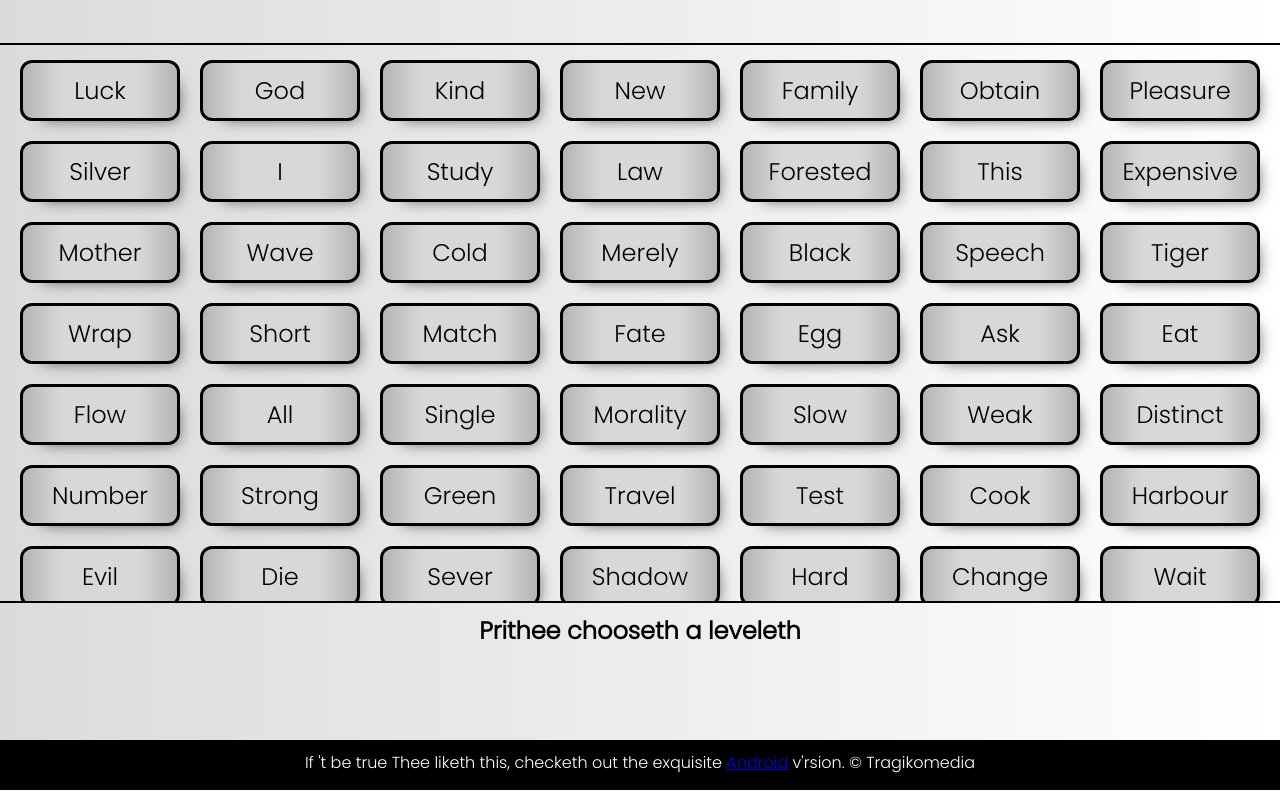
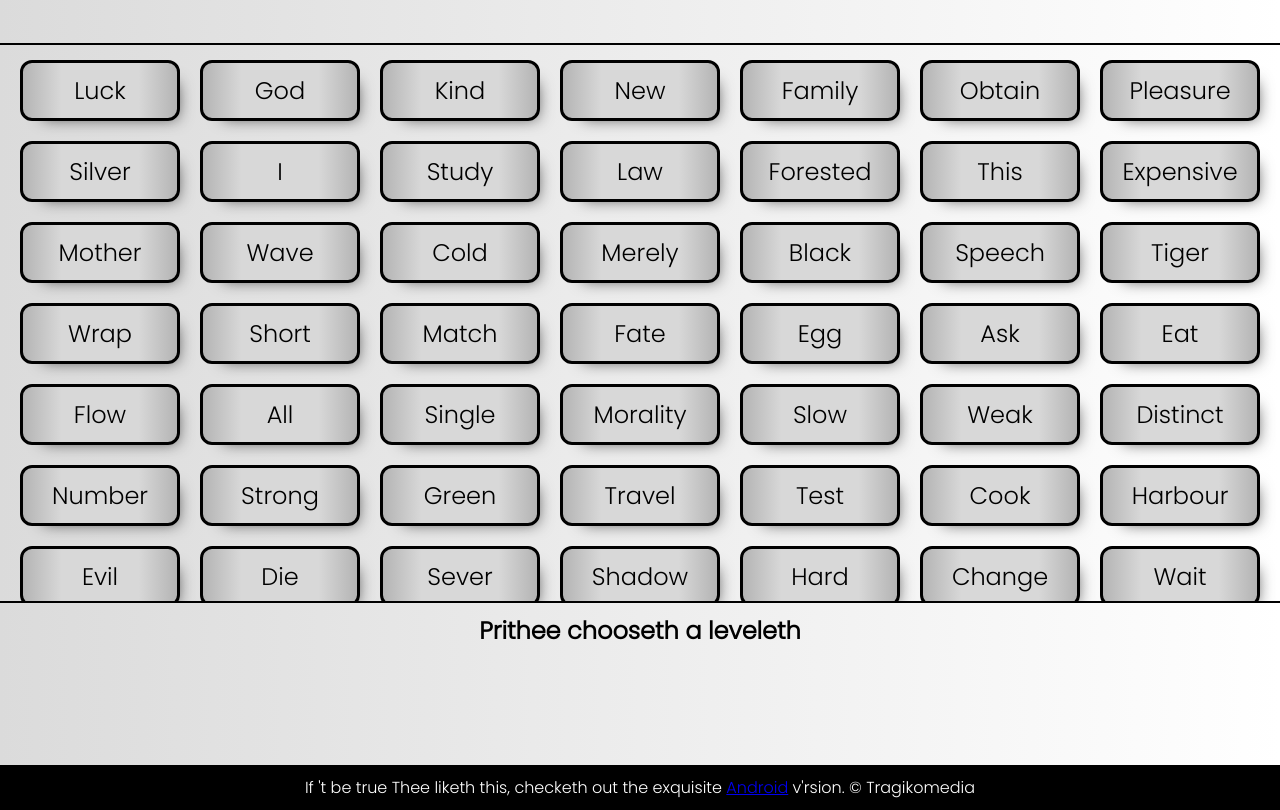
Before and after one commit to Tragikomedia/ChiCross-Web, a plain HTML site: page index.html in a window 1280 px wide. Shown: the part 90-900 px from the top of the page. Drawn offline with Linux system fonts and the light colour scheme.

Commit message:
Changed footer's properties.

```diff
--- a/styles.css
+++ b/styles.css
@@ -177,13 +177,11 @@ footer {
     background-color: black;
     color: white;
     text-align: center;
-    max-height: 10%;
-    min-height: 50px;
     width: 100%;
     padding: 10px;
     position: absolute;
+    bottom: -100px;
     left: 0;
-    bottom: -10%;
 }
 
 @media screen and (max-width: 370px) {
```
